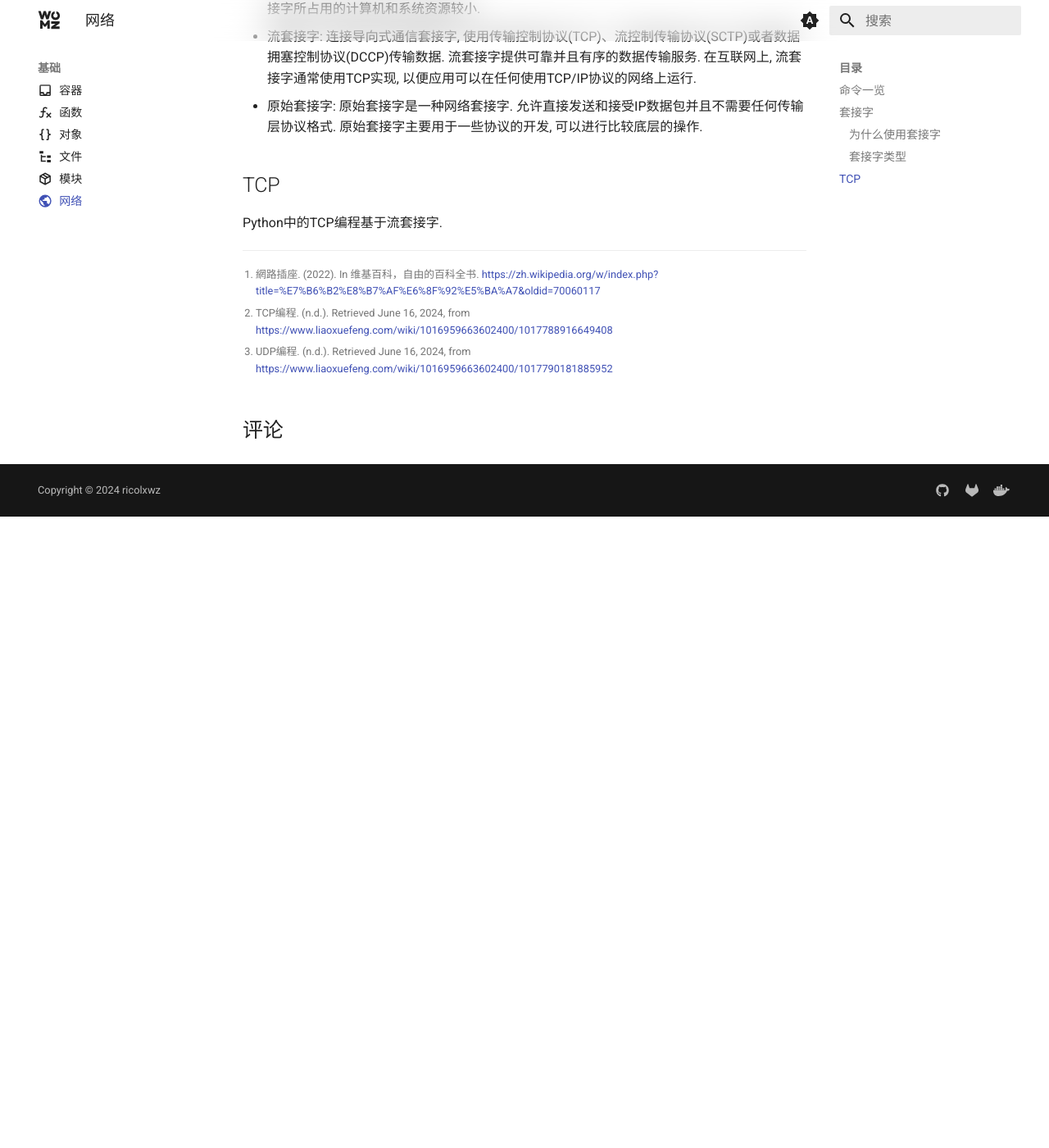
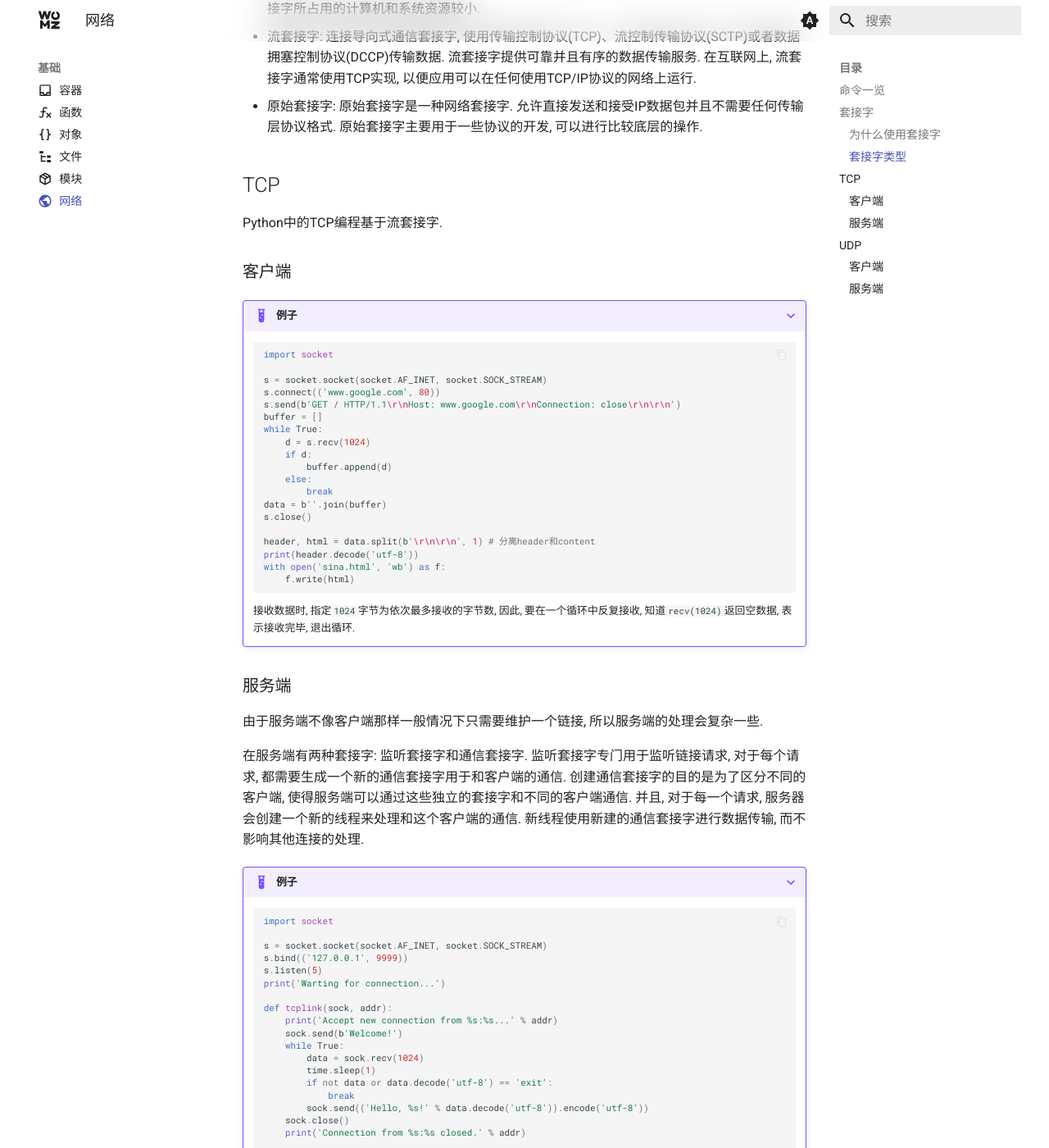
Before and after one commit to sigmax01/py, an MkDocs documentation site: the page built from docs/基础/网络.md, in a window 1280 px wide and 1400 px high, scrolled down 1569 px. Shown: the whole window at 82% size. Built offline with MkDocs 1.6.1 and Material for MkDocs 9.7.7, drawn with Linux system fonts in a browser that asks for light colours; comment, search, counter and statistics services are not loaded; before the commit the page ends 2199 px from its top, so only the background shows below that; some of the changed text lies outside the part shown.

Commit message:
`docs: Update module documentation for adding TCP and UDP programming examples`

````diff
--- a/docs/基础/网络.md
+++ b/docs/基础/网络.md
@@ -51,6 +51,104 @@
 
 Python中的TCP编程基于流套接字.
 
+### 客户端
+
+???+ example "例子"
+
+    ```py
+    import socket
+
+    s = socket.socket(socket.AF_INET, socket.SOCK_STREAM)
+    s.connect(('www.google.com', 80))
+    s.send(b'GET / HTTP/1.1\r\nHost: www.google.com\r\nConnection: close\r\n\r\n')
+    buffer = []
+    while True:
+        d = s.recv(1024)
+        if d:
+            buffer.append(d)
+        else:
+            break
+    data = b''.join(buffer)
+    s.close()
+
+    header, html = data.split(b'\r\n\r\n', 1) # 分离header和content
+    print(header.decode('utf-8'))
+    with open('sina.html', 'wb') as f:
+        f.write(html)
+    ```
+
+    接收数据时, 指定`1024`字节为依次最多接收的字节数, 因此, 要在一个循环中反复接收, 知道`recv(1024)`返回空数据, 表示接收完毕, 退出循环.
+
+### 服务端
+
+由于服务端不像客户端那样一般情况下只需要维护一个链接, 所以服务端的处理会复杂一些.
+
+在服务端有两种套接字: 监听套接字和通信套接字. 监听套接字专门用于监听链接请求, 对于每个请求, 都需要生成一个新的通信套接字用于和客户端的通信. 创建通信套接字的目的是为了区分不同的客户端, 使得服务端可以通过这些独立的套接字和不同的客户端通信. 并且, 对于每一个请求, 服务器会创建一个新的线程来处理和这个客户端的通信. 新线程使用新建的通信套接字进行数据传输, 而不影响其他连接的处理.
+
+???+ example "例子"
+
+    ```py
+    import socket
+
+    s = socket.socket(socket.AF_INET, socket.SOCK_STREAM)
+    s.bind(('127.0.0.1', 9999))
+    s.listen(5)
+    print('Warting for connection...')
+
+    def tcplink(sock, addr):
+        print('Accept new connection from %s:%s...' % addr)
+        sock.send(b'Welcome!')
+        while True:
+            data = sock.recv(1024)
+            time.sleep(1)
+            if not data or data.decode('utf-8') == 'exit':
+                break
+            sock.send(('Hello, %s!' % data.decode('utf-8')).encode('utf-8'))
+        sock.close()
+        print('Connection from %s:%s closed.' % addr)
+
+    while True:
+        sock, addr = s.accept()
+        t = threading.Thread(target=tcplink, args=(sock, addr))
+        t.start()
+    ```
+
+    新建的服务端线程干了这些事: 服务端线程首先向客户端发送了一条欢迎信息, 然后等待客户端数据, 收到后数据, 加上'Hello, [客户端数据]'再发送给客户端, 如果客户端发送了`exit`, 则直接关闭线程(连接).
+
+## UDP
+
+Python中的UDP编程基于数据包套接字.
+
+### 客户端
+
+???+ example "例子"
+
+    ```py
+    s = socket.socket(socket.AF_INET, socket.SOCK_DGRAM)
+    for data in [b'Michael', b'Tracy', b'Sarah']:
+        s.sendto(data, ('127.0.0.1', 9999))
+        print(s.recv(1024).decode('utf-8'))
+    s.close()
+    ```
+
+### 服务端
+
+在UDP通信中, 由于没有连接的概念, 所以每个数据包都是独立的, 不需要新建新的套接字来维护连接状态. 这里省略了多线程处理请求, 因为这个例子比较简单, 可以做到瞬时响应.
+
+???+ example "例子"
+
+    ```py
+    import socket
+
+    s = socket.socket(socket.AF_INIT, socket.SOCK_DGRAM)
+    s.bind(('127.0.0.1', 9999))
+    print('Bind UDP on 9999...')
+    while True:
+        data, addr = s.recvfrom(1024)
+        print('Received from %s:%s.' % addr)
+        s.sendto(b'Hello, %s!' % data, addr)
+    ```
+
 [^1]: 網路插座. (2022). In 维基百科，自由的百科全书. https://zh.wikipedia.org/w/index.php?title=%E7%B6%B2%E8%B7%AF%E6%8F%92%E5%BA%A7&oldid=70060117
 [^2]: TCP编程. (n.d.). Retrieved June 16, 2024, from https://www.liaoxuefeng.com/wiki/1016959663602400/1017788916649408
 [^3]: UDP编程. (n.d.). Retrieved June 16, 2024, from https://www.liaoxuefeng.com/wiki/1016959663602400/1017790181885952
````
